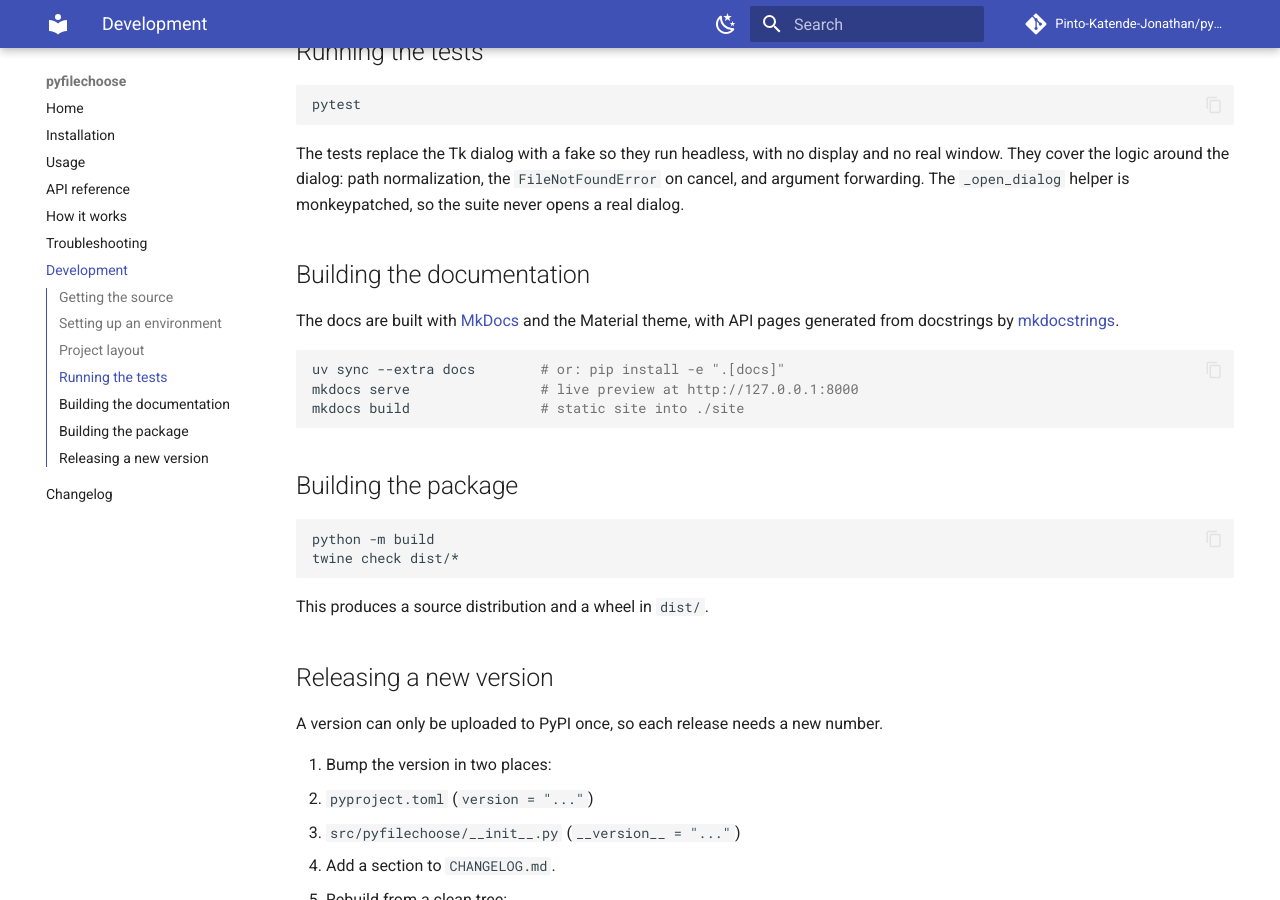
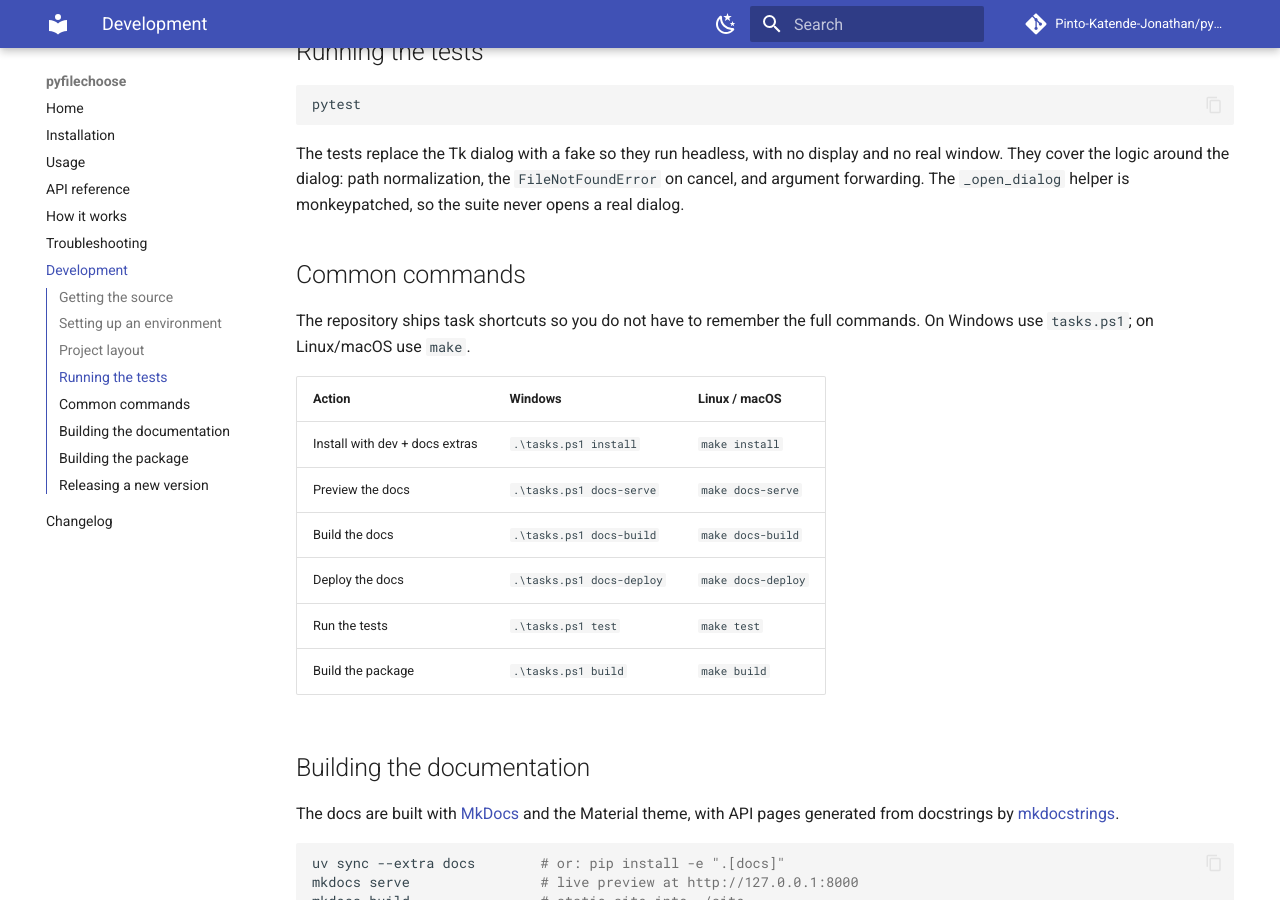
Before and after one commit to Pinto-Katende-Jonathan/pyfilechoose, an MkDocs documentation site: the page built from docs/development.md, in a window 1280 px wide and 900 px high, scrolled down 1031 px. Built offline with MkDocs 1.6.1 and Material for MkDocs 9.7.7, drawn with Linux system fonts in a browser that asks for light colours; comment, search, counter and statistics services are not loaded.

Commit message:
chore: add task runners (tasks.ps1 + Makefile) with docs commands

```diff
--- a/docs/development.md
+++ b/docs/development.md
@@ -56,6 +56,20 @@ display and no real window. They cover the logic around the dialog: path
 normalization, the `FileNotFoundError` on cancel, and argument forwarding. The
 `_open_dialog` helper is monkeypatched, so the suite never opens a real dialog.
 
+## Common commands
+
+The repository ships task shortcuts so you do not have to remember the full
+commands. On Windows use `tasks.ps1`; on Linux/macOS use `make`.
+
+| Action | Windows | Linux / macOS |
+| --- | --- | --- |
+| Install with dev + docs extras | `.\tasks.ps1 install` | `make install` |
+| Preview the docs | `.\tasks.ps1 docs-serve` | `make docs-serve` |
+| Build the docs | `.\tasks.ps1 docs-build` | `make docs-build` |
+| Deploy the docs | `.\tasks.ps1 docs-deploy` | `make docs-deploy` |
+| Run the tests | `.\tasks.ps1 test` | `make test` |
+| Build the package | `.\tasks.ps1 build` | `make build` |
+
 ## Building the documentation
 
 The docs are built with [MkDocs](https://www.mkdocs.org/) and the Material
```
Also changed, not shown: 2 other files.
